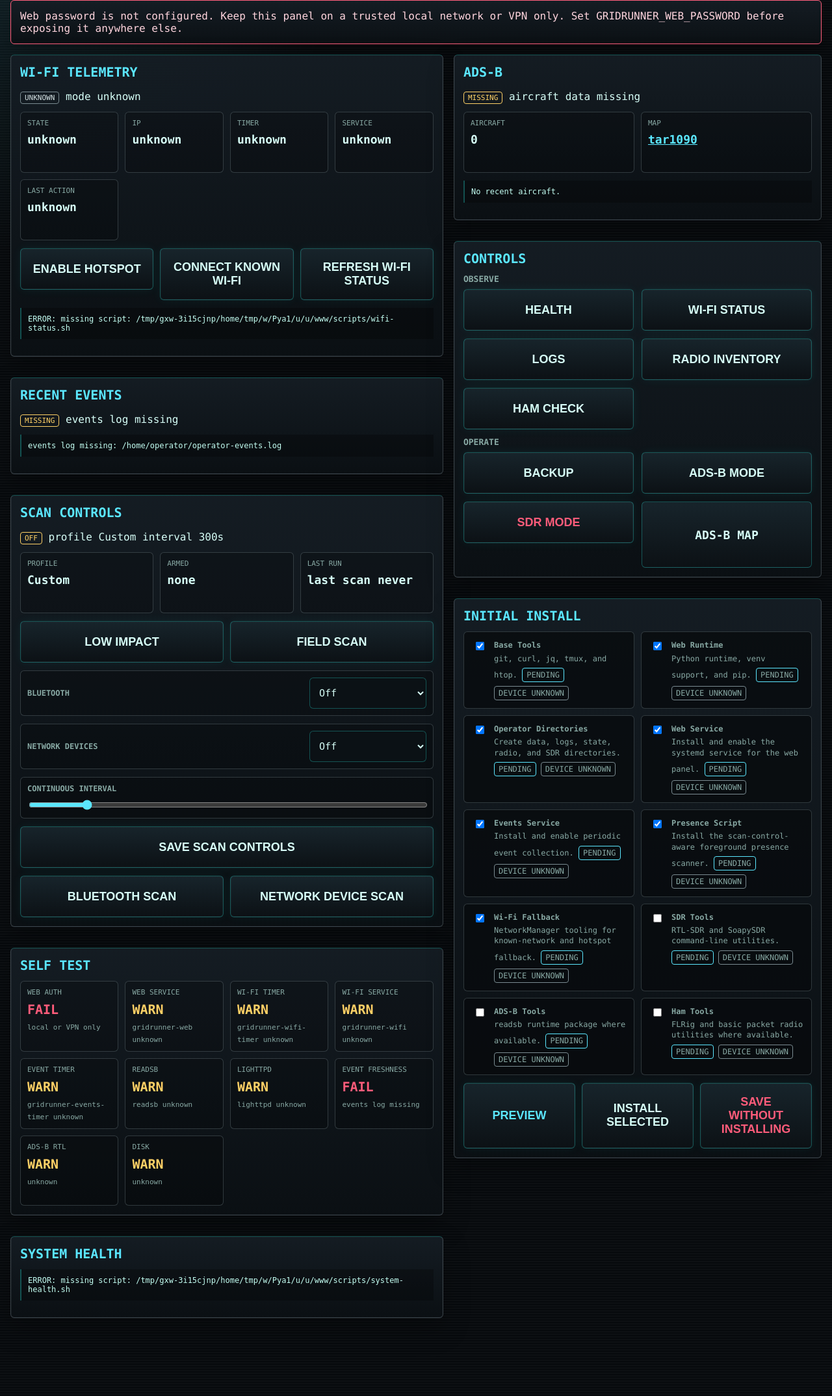
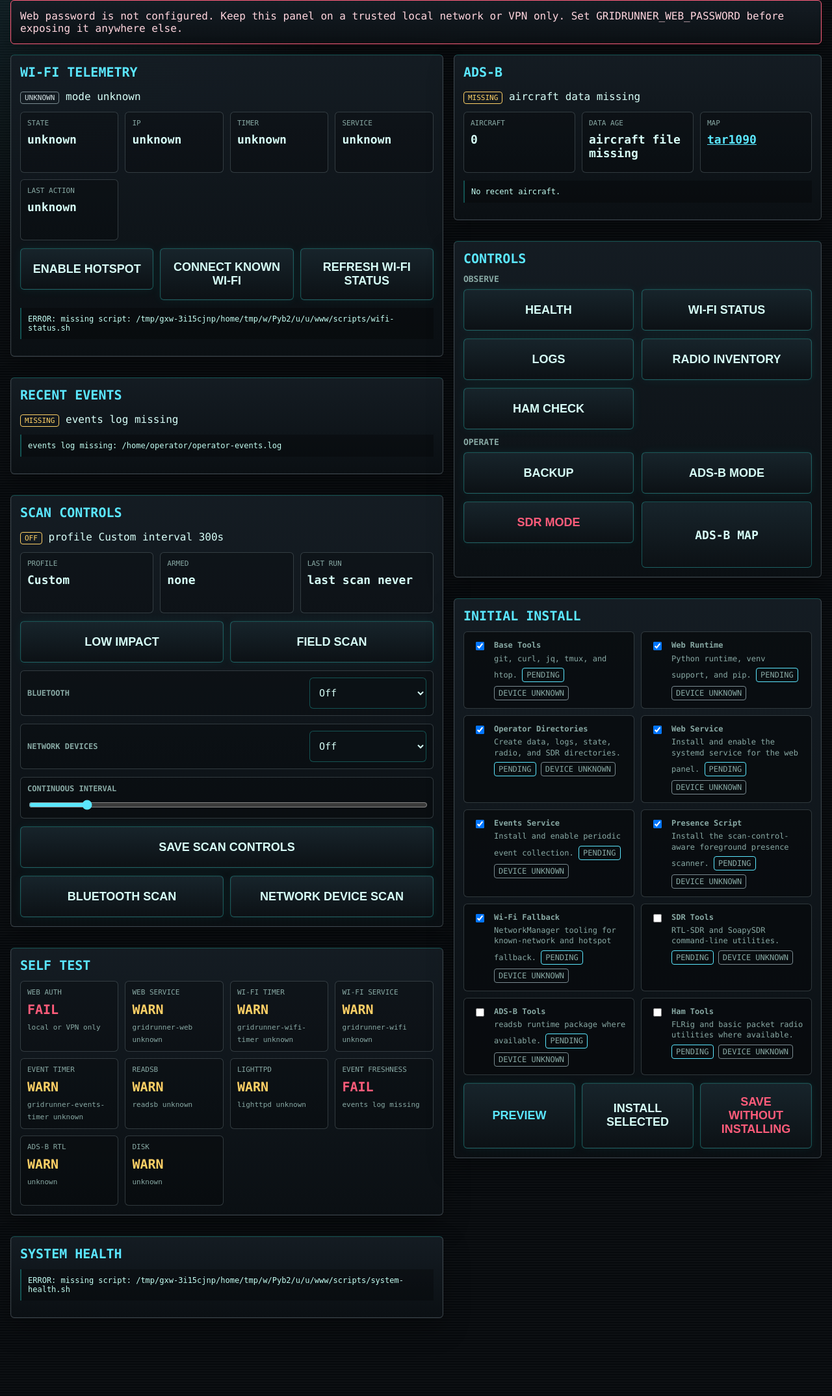
Before and after one commit to jfergs/gridrunner, a FastAPI app: page / in a window 1280 px wide. Shown: the part 155-2304 px from the top of the page at 65% size. Run offline with FastAPI, Linux system fonts and the light colour scheme.

Commit message:
Finish quick cleanup tasks (#10)

```diff
--- a/web/app.py
+++ b/web/app.py
@@ -106,24 +106,33 @@ def short_aircraft_value(value, default="-"):
     return str(value).strip() or default
 
 
-def adsb_aircraft_summary(limit=5):
+def adsb_aircraft_summary(limit=5, now=None):
     aircraft_file = adsb_aircraft_file()
     summary = {
         "status": "missing",
         "message": "aircraft data missing",
+        "updated_message": "aircraft file missing",
+        "age_seconds": None,
         "count": 0,
         "aircraft": [],
         "path": str(aircraft_file),
     }
 
     try:
+        aircraft_stat = aircraft_file.stat()
         data = json.loads(aircraft_file.read_text(encoding="utf-8"))
     except FileNotFoundError:
         return summary
     except (OSError, json.JSONDecodeError):
         summary["status"] = "degraded"
         summary["message"] = "aircraft data unreadable"
+        summary["updated_message"] = "aircraft file unreadable"
         return summary
+
+    current_time = time.time() if now is None else now
+    age_seconds = max(0, int(current_time - aircraft_stat.st_mtime))
+    summary["age_seconds"] = age_seconds
+    summary["updated_message"] = f"updated {age_seconds}s ago"
 
     aircraft = data.get("aircraft", [])
     if not isinstance(aircraft, list):
@@ -677,8 +686,12 @@ def power_action(
 async def run_install(
     request: Request,
     mode: str = Form("dry-run"),
+    confirm_token: str = Form(""),
     _user=Depends(require_auth),
 ):
+    if not valid_form_token(confirm_token):
+        return csrf_rejected_response(request, f"GRIDRUNNER INSTALL: {mode}")
+
     form = await request.form()
     selected = selected_install_items(form)
     if mode not in {"dry-run", "apply"}:
@@ -706,7 +719,14 @@ async def run_install(
 
 
 @app.post("/install/skip")
-async def skip_install(request: Request, _user=Depends(require_auth)):
+async def skip_install(
+    request: Request,
+    confirm_token: str = Form(""),
+    _user=Depends(require_auth),
+):
+    if not valid_form_token(confirm_token):
+        return csrf_rejected_response(request, "GRIDRUNNER INSTALL: skipped")
+
     form = await request.form()
     selected = selected_install_items(form)
     update_install_state("skipped", selected)
--- a/web/templates/index.html
+++ b/web/templates/index.html
@@ -602,6 +602,7 @@
         <span>{{ adsb.message }}</span>
         <div class="telemetry-grid">
           <div class="telemetry"><span>Aircraft</span><strong>{{ adsb.count }}</strong></div>
+          <div class="telemetry"><span>Data Age</span><strong>{{ adsb.updated_message }}</strong></div>
           <div class="telemetry"><span>Map</span><strong><a href="{{ adsb_map_url }}" target="_blank" rel="noopener">tar1090</a></strong></div>
         </div>
         {% if adsb.aircraft %}
@@ -628,8 +629,8 @@
           <h3>Operate</h3>
           <div class="grid">
             <form method="post" action="/run"><input type="hidden" name="action" value="backup"><input type="hidden" name="confirm_token" value="{{ form_action_token }}"><button>Backup</button></form>
-            <form method="post" action="/run"><input type="hidden" name="action" value="adsbmode"><input type="hidden" name="confirm_token" value="{{ form_action_token }}"><button>ADS-B Mode</button></form>
-            <form method="post" action="/run"><input type="hidden" name="action" value="sdrmode"><input type="hidden" name="confirm_token" value="{{ form_action_token }}"><button class="danger">SDR Mode</button></form>
+            <form method="post" action="/run" onsubmit="return confirm('Switch to ADS-B mode and restart readsb if needed?');"><input type="hidden" name="action" value="adsbmode"><input type="hidden" name="confirm_token" value="{{ form_action_token }}"><button>ADS-B Mode</button></form>
+            <form method="post" action="/run" onsubmit="return confirm('Switch to SDR mode? This stops ADS-B while SDR exploration is active.');"><input type="hidden" name="action" value="sdrmode"><input type="hidden" name="confirm_token" value="{{ form_action_token }}"><button class="danger">SDR Mode</button></form>
             <a class="control-link" href="{{ adsb_map_url }}" target="_blank" rel="noopener">ADS-B Map</a>
           </div>
         </div>
@@ -646,6 +647,7 @@
         <p>Items marked skipped, pending, or failed remain available here and can be installed later.</p>
         {% endif %}
         <form method="post" action="/install">
+          <input type="hidden" name="confirm_token" value="{{ form_action_token }}">
           <div class="install-list">
             {% for item in install_items %}
             {% set item_status = install_statuses[item.id].status %}
```
Also changed, not shown: tests/test_adsb_map.py (+5 -1 lines), tests/test_template_render.py (+25 -1 lines), README.md, 1 other file.
